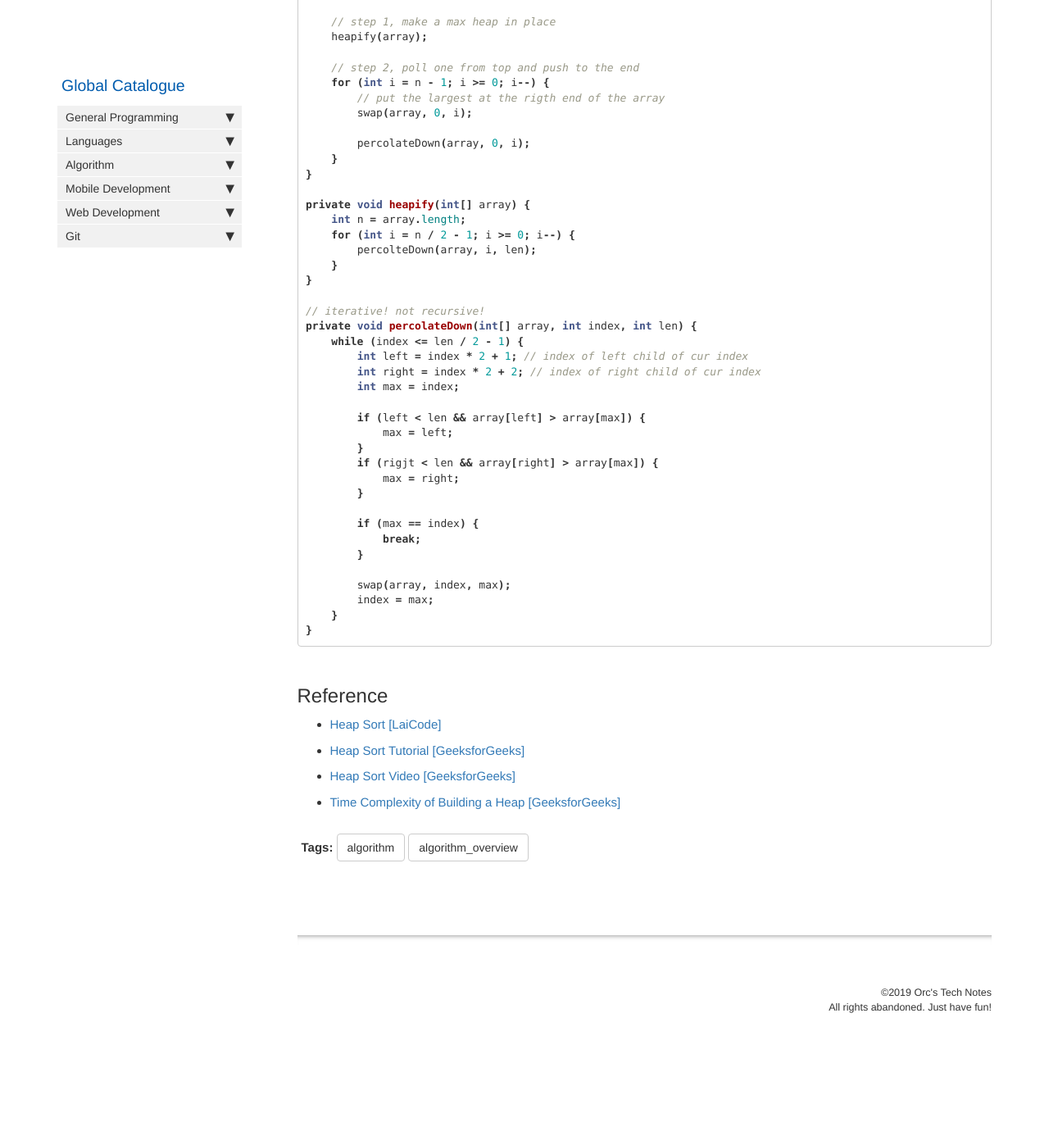
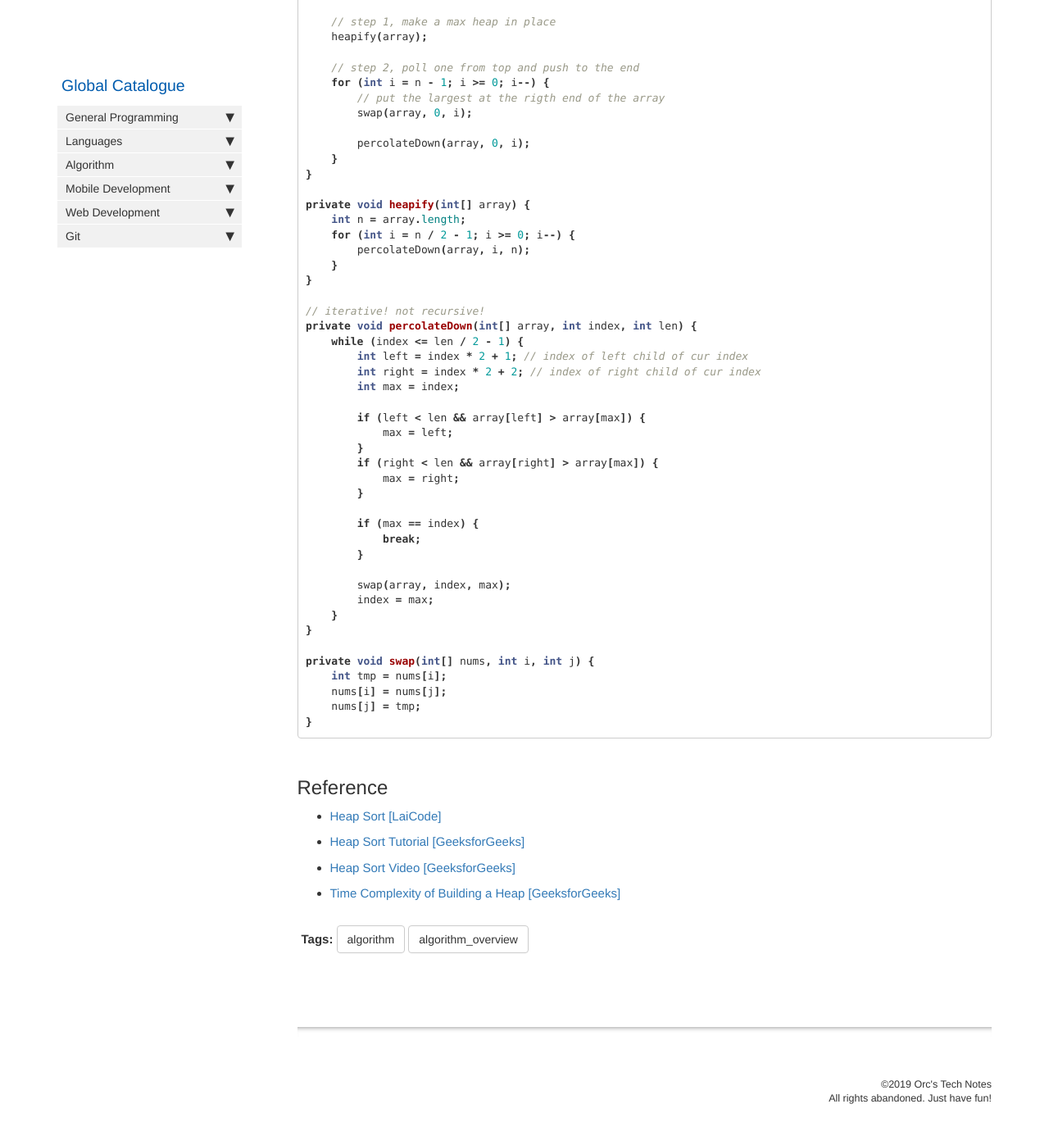
Before and after one commit to HungryOrc/hungryorc.github.io, a Jekyll site: the page built from pages/algorithm/algorithm_heap_sort_and_heapify.md, in a window 1280 px wide and 1400 px high, scrolled down 2688 px. Shown: the top 1386 px of the window at 82% size. Built offline with Jekyll 4.4.1, drawn with Linux system fonts in a browser that asks for light colours; nearby versions of some CDN libraries; comment, search, counter and statistics services are not loaded; before the commit the page ends 3977 px from its top, so only the background shows below that.

Commit message:
Update algorithm_heap_sort_and_heapify.md

````diff
--- a/pages/algorithm/algorithm_heap_sort_and_heapify.md
+++ b/pages/algorithm/algorithm_heap_sort_and_heapify.md
@@ -129,7 +129,7 @@ public void heapSort(int[] array) {
 private void heapify(int[] array) {
     int n = array.length;
     for (int i = n / 2 - 1; i >= 0; i--) {
-        percolteDown(array, i, len);
+        percolateDown(array, i, n);
     }
 }
 
@@ -143,7 +143,7 @@ private void percolateDown(int[] array, int index, int len) {
         if (left < len && array[left] > array[max]) {
             max = left;
         }
-        if (rigjt < len && array[right] > array[max]) {
+        if (right < len && array[right] > array[max]) {
             max = right;
         }
 
@@ -155,6 +155,12 @@ private void percolateDown(int[] array, int index, int len) {
         index = max;
     }
 }
+
+private void swap(int[] nums, int i, int j) {
+    int tmp = nums[i];
+    nums[i] = nums[j];
+    nums[j] = tmp;
+}
 ```
 
 ## Reference
````
